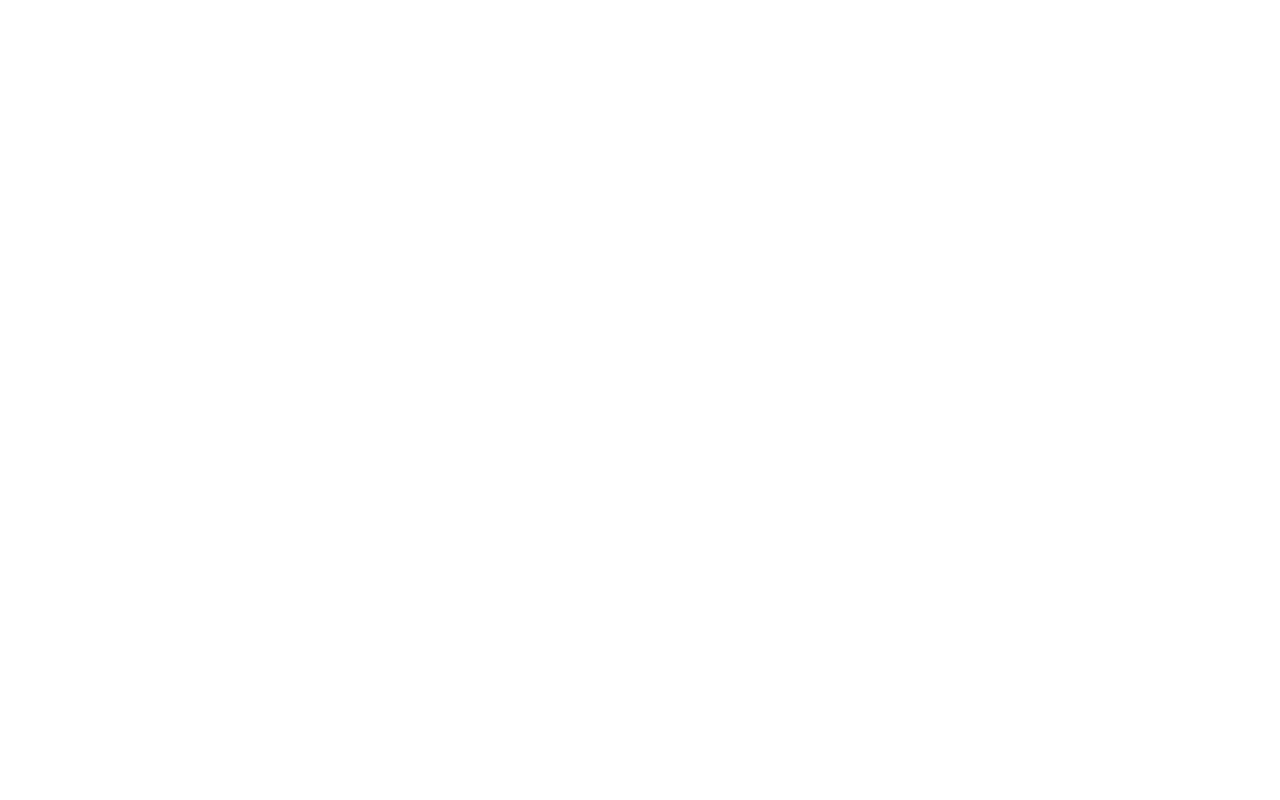
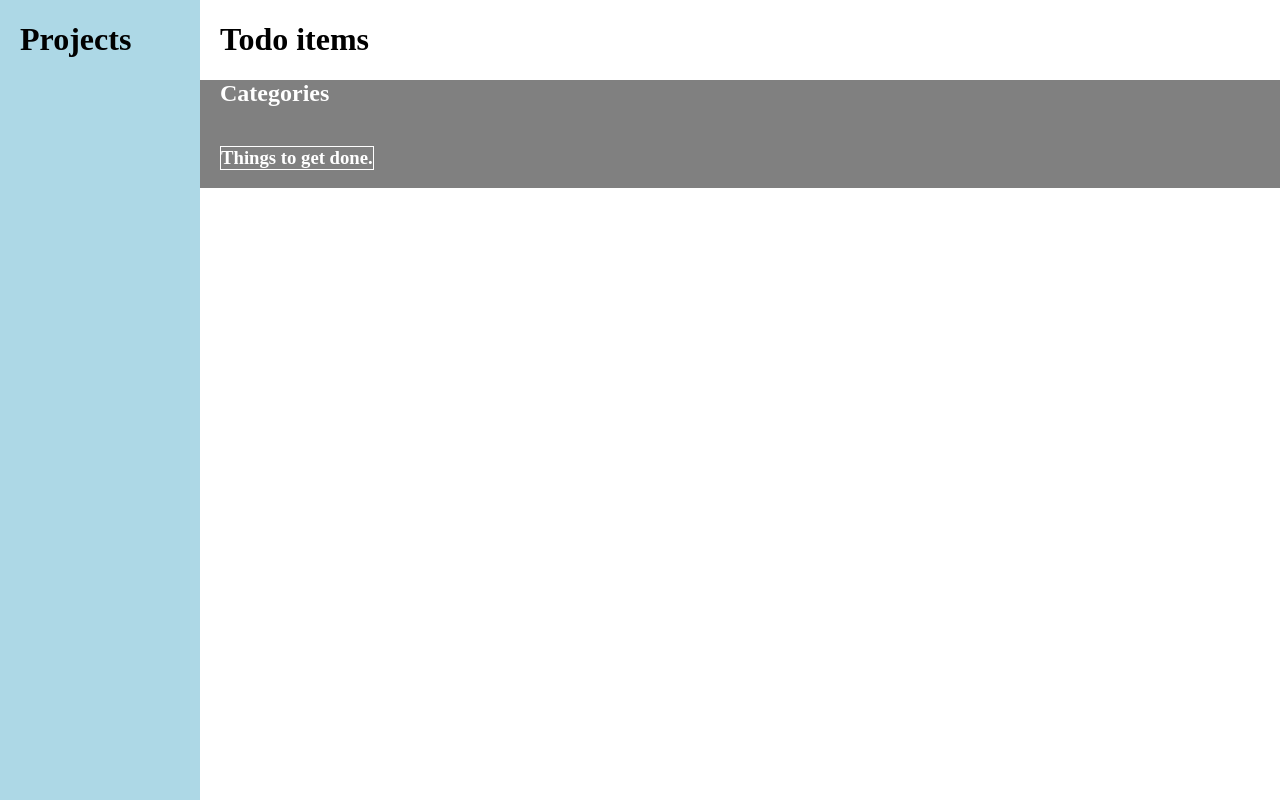
Before and after one commit to PeterHellmuth/todo-list, a website built with webpack: page dist/index.html in a window 1280 px wide. Built offline with nearby package versions, Linux system fonts and the light colour scheme.

Commit message:
Add Todo and project class structure and DOM mod

```diff
--- /dev/null
+++ b/src/domGenerate.js
@@ -0,0 +1,19 @@
+export {generateCategories}
+import { project, todoItem } from "./todo"
+
+function generateCategories(project){
+    let content = document.createElement("div");
+    project.categories.forEach((category) => appendElem(content, "h3", category, "category-header"));
+    return content;
+}
+
+
+
+function appendElem(parentElem, type, innerText = null, classIn = null, id = null){
+    let childElem = document.createElement(`${type}`);
+    id ? childElem.id = id : null ;
+    classIn ? childElem.classList.add(classIn) : null;
+    innerText ? childElem.innerText = innerText : null;
+    parentElem.appendChild(childElem);
+    return childElem;
+}
--- a/src/index.js
+++ b/src/index.js
@@ -1 +1,14 @@
 import './style.css';
+import { todoItem, project } from './todo';
+import { generateCategories } from './domGenerate';
+
+const categoriesDiv = document.getElementById("categories");
+
+let defaultCat = "Things to get done.";
+let defaultProject = new project("Default project", "This is the default project, feel free to add items or make a new project.");
+defaultProject.addCategory(defaultCat);
+
+let firstTodo = new todoItem("Something", "this is a thing", "tomorrow", 1, defaultCat);
+defaultProject.addTodoItem(firstTodo);
+
+categoriesDiv.appendChild(generateCategories(defaultProject));
--- a/src/style.css
+++ b/src/style.css
@@ -0,0 +1,32 @@
+body{
+    margin: 0px;
+    display: grid;
+    grid-template-columns: 200px 1fr;
+    height: 100vh;
+}
+
+.sidebar{
+    background-color: lightblue;
+    padding-left: 20px;
+}
+
+.main-content{
+}
+
+.categories-section{
+    background-color: grey;
+    padding-left: 20px;
+    color: white;
+}
+
+.header>h1{
+    padding-left: 20px;
+}
+
+#categories{
+    display: flex;
+}
+
+.category-header{
+    border: solid 1px;
+}
--- /dev/null
+++ b/src/todo.js
@@ -0,0 +1,37 @@
+export {todoItem, project}
+
+
+class todoItem {
+    constructor(title, description, dueDate, priority, category){
+        this.title = title;
+        this.description = description;
+        this.dueDate = dueDate;
+        this.priority = priority;
+        this.category = category;
+    }
+}
+
+class project {
+    constructor(title, description){
+        this.title = title;
+        this.description = description;
+        this.categories = [];
+        this.todoItems = [];
+    }
+
+    addCategory(category){
+        this.categories.push(category);
+    }
+
+    removeCategory(category){
+        this.categories.splice(this.categories.indexOf(category), 1);
+    }
+
+    addTodoItem(todoItem){
+        this.todoItems.push(todoItem) ;
+    }
+
+    removeTodoItem(todoItem){
+        this.todoItems.splice(this.todoItems.indexOf(todoItem), 1);
+    }
+}
--- a/webpack.config.js
+++ b/webpack.config.js
@@ -6,6 +6,7 @@
     filename: 'bundle.js',
     path: path.resolve(__dirname, 'dist'),
   },
+  devtool: 'inline-source-map',
  module: {
    rules: [
      {
```
Also changed, not shown: dist/bundle.js, dist/index.html.
